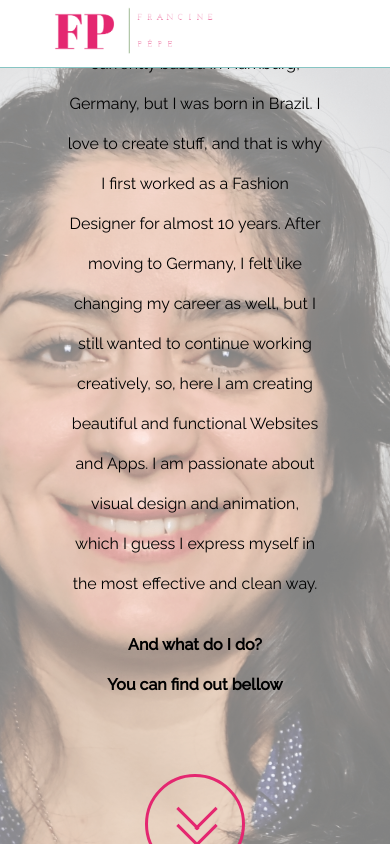
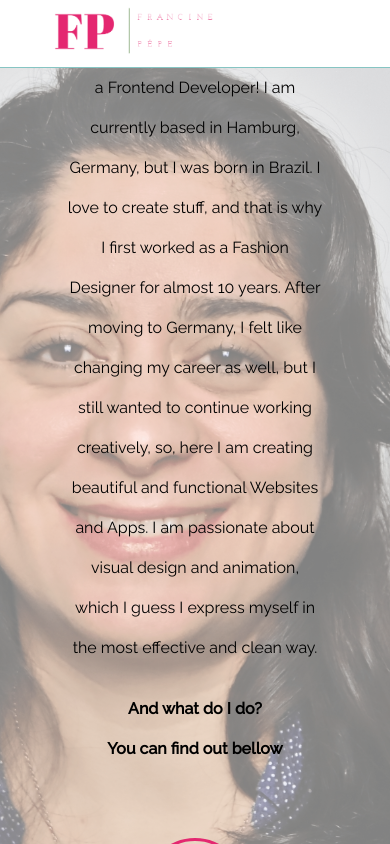
Before and after one commit to Francine-Pepe/portfolio-webdev, a React (Create React App) app: page / in a window 390 px wide. Shown: the top 844 px of the page. Built offline with nearby package versions, Linux system fonts and the light colour scheme; some icons are missing.

Commit message:
padding fixes on about me

```diff
--- a/src/Components/AboutMe/AboutMe.css
+++ b/src/Components/AboutMe/AboutMe.css
@@ -15,7 +15,7 @@ body {
   font-family:'Raleway', sans-serif;
   font-size: 1.5em;
   line-height: 2.5;
-  /* padding-top: 4em; */
+  padding-top: 4em;
   flex-direction: column;
 }
 
@@ -144,7 +144,7 @@ span:nth-child(4) {
     font-family: 'Raleway', sans-serif;
     font-size: 1.2em;
     line-height: 1.8;
-    /* padding-top: 1em; */
+    padding-top: 8em;
   }
 
   .center-con {
--- a/src/Components/Contact/Contact.css
+++ b/src/Components/Contact/Contact.css
@@ -1,3 +1,4 @@
+@import url('https://fonts.googleapis.com/css2?family=Raleway:wght@200;300;400;500&display=swap');
 @import url('https://fonts.googleapis.com/css2?family=Raleway:wght@200;300;400;500&display=swap');
 
 * {
--- a/src/Components/Skills/Skills.css
+++ b/src/Components/Skills/Skills.css
@@ -76,3 +76,12 @@ hr {
 }
 
 /* Media Queries */
+
+@media only screen and (max-width: 450px) {
+  .box_container {
+    height: fit-content;
+
+  }
+
+
+}
```
Also changed, not shown: package.json (+6 -2 lines), 1 other file (tests, documents, lock files or other folders).
